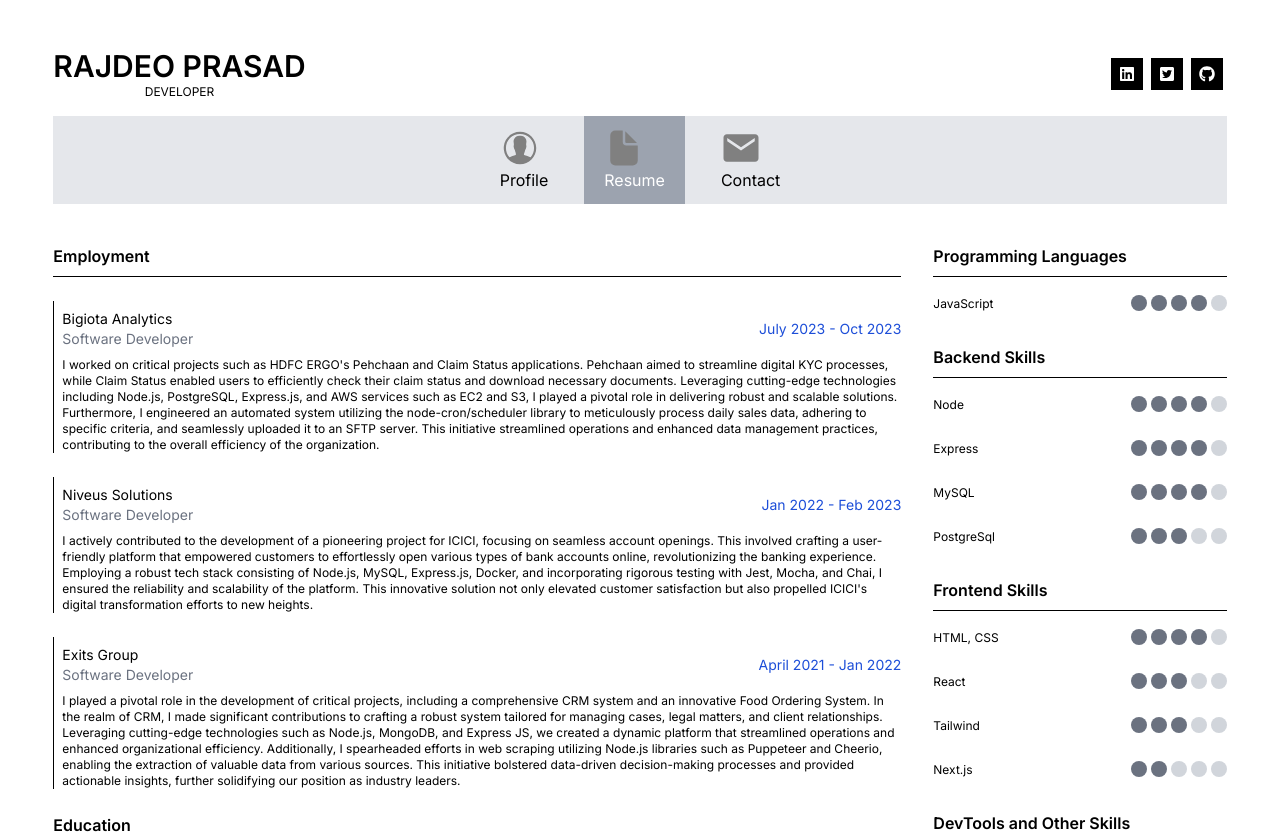
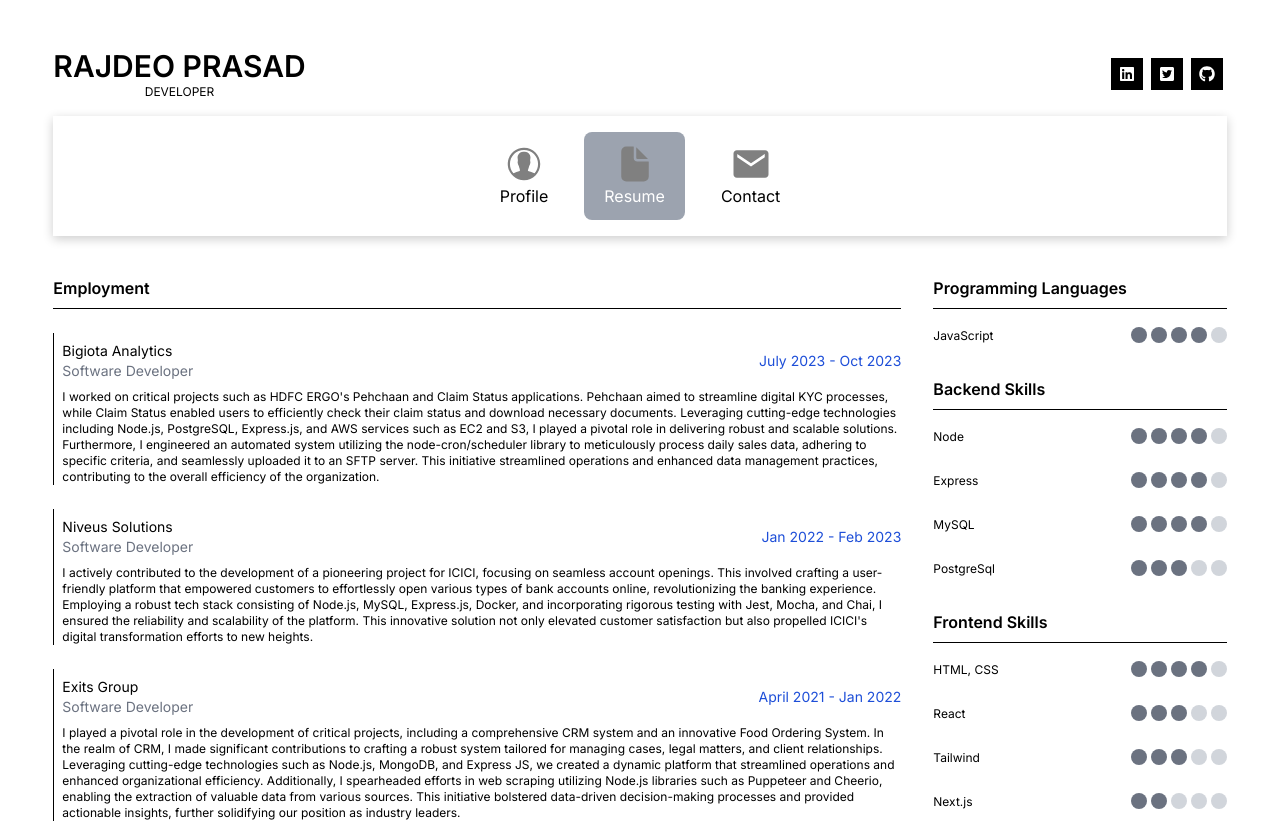
Before and after one commit to formalrajdeo/rajdeoprasad, a Next.js app: page /resume in a window 1280 px wide. Shown: the top 834 px of the page. Built offline with nearby package versions, Linux system fonts and the light colour scheme.

Commit message:
icon center

```diff
--- a/containers/resume/Navigation.tsx
+++ b/containers/resume/Navigation.tsx
@@ -27,15 +27,15 @@ const Navigation = () => {
     const pathname = usePathname()
     return (
         <div className="my-4">
-            <ul className="flex justify-center items-center gap-4 bg-gray-200">
+            <ul className="flex justify-center items-center gap-4 shadow-[0_3px_10px_rgb(0,0,0,0.2)] p-4">
                 {NAV_LINKS.map((link, link_indx) => {
                     return (
-                        <Link key={link_indx} href={link.href} className={`px-5 py-3 flex flex-col justify-center items-center ${pathname === link.href ? 'bg-gray-400 text-white' : 'hover:bg-gray-300 hover:cursor-pointer hover:text-gray-700'}`}>
+                        <Link key={link_indx} href={link.href} className={`rounded-lg px-5 py-3 flex flex-col justify-center items-center ${pathname === link.href ? 'bg-gray-400 text-white' : 'hover:bg-gray-300 hover:cursor-pointer hover:text-gray-700'}`}>
                             <li>
-                                <div>
+                                <div className='flex justify-center items-center'>
                                     {link.icon}
                                 </div>
-                                <div>
+                                <div className='flex justify-center items-center text-center'>
                                     {link.title}
                                 </div>
                             </li>
```
